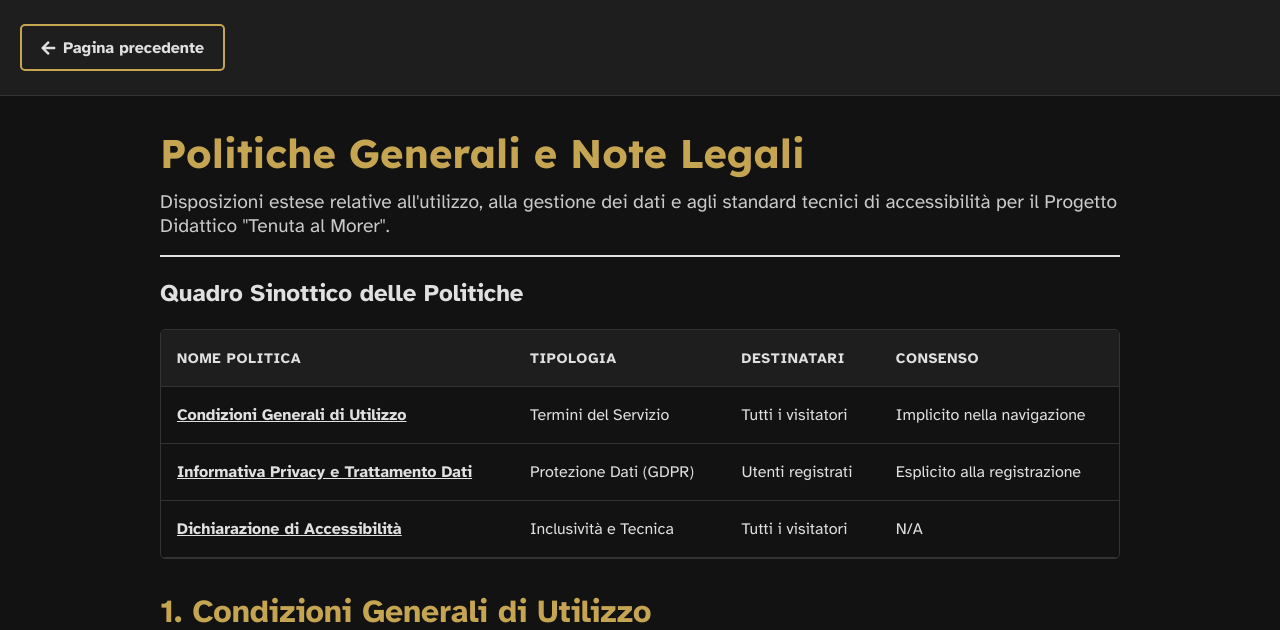
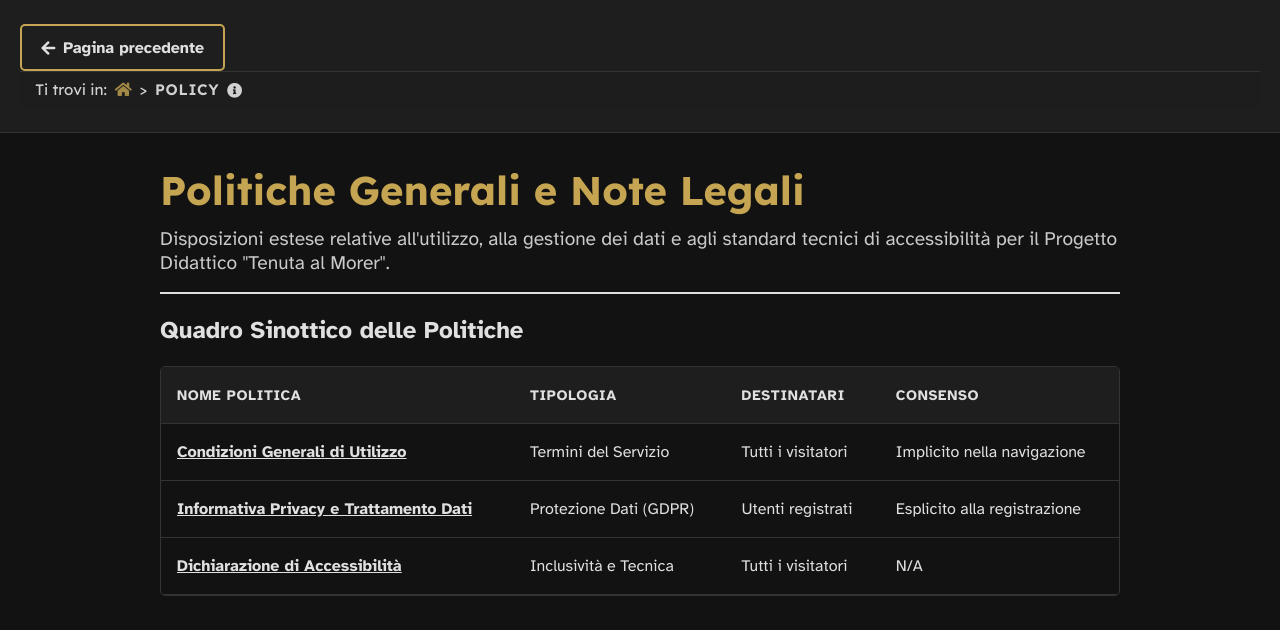
Before and after one commit to Tenuta-al-Morer/tecweb, a PHP site: page /html/policy.html in a window 1280 px wide. Shown: the top 630 px of the page. Run offline with PHP 8.4, Linux system fonts and the light colour scheme.

Commit message:
test icone breadcrum

```diff
--- a/html/contatti.html
+++ b/html/contatti.html
@@ -34,6 +34,7 @@
                     <i class="fas fa-bars"></i>
                 </button>
 
+
                 <img src="../images/logo.webp" alt="Tenuta al Morer">
 
                 <nav id="main-navigation" class="primary-navigation" aria-label="Navigazione principale">
@@ -55,6 +56,7 @@
             <nav id="breadcrumb" aria-label="Posizione nella pagina">
                 <div class="breadcrumb-container">
                     <span>Ti trovi in: </span>
+                    <a href="../index.html"><i class="fas fa-home home-icon" aria-hidden="true"></i></a> &gt;
                     <span class="current-page">Contatti</span>
                     <i class="fas fa-address-book"></i>
                 </div>
--- a/html/esperienze.html
+++ b/html/esperienze.html
@@ -55,6 +55,7 @@
             <nav id="breadcrumb" aria-label="Posizione nella pagina">
                 <div class="breadcrumb-container">
                     <span>Ti trovi in: </span>
+                    <a href="../index.html"><i class="fas fa-home home-icon" aria-hidden="true"></i></a> &gt;
                     <span class="current-page">Esperienze</span>
                     <i class="fas fa-utensils"></i>
                 </div>
--- a/html/login.html
+++ b/html/login.html
@@ -35,6 +35,7 @@
         <nav id="breadcrumb" aria-label="Posizione nella pagina">
             <div class="breadcrumb-container">
                 <span>Ti trovi in: </span>
+                <a href="../index.html"><i class="fas fa-home home-icon" aria-hidden="true"></i></a> &gt;
                 <span class="current-page">Login</span>
                 <i class="fas fa-envelope contact-icon" aria-hidden="true"></i>
             </div>
--- a/html/policy.html
+++ b/html/policy.html
@@ -36,6 +36,15 @@
             <a href="#" id="back-link" class="btn-outline">
                 <i class="fas fa-arrow-left"></i> Pagina precedente
             </a>
+        </nav>
+
+        <nav id="breadcrumb" aria-label="Posizione nella pagina">
+            <div class="breadcrumb-container">
+                <span>Ti trovi in: </span>
+                <a href="../index.html"><i class="fas fa-home home-icon" aria-hidden="true"></i></a> &gt;
+                <span class="current-page" aria-current="page">Policy</span>
+                <i class="fas fa-info-circle contact-icon" aria-hidden="true"></i>
+            </div>
         </nav>
     </header>
 
--- a/html/recuperopw.html
+++ b/html/recuperopw.html
@@ -35,6 +35,7 @@
         <nav id="breadcrumb" aria-label="Posizione nella pagina">
             <div class="breadcrumb-container">
                 <span>Ti trovi in: </span>
+                <a href="../index.html"><i class="fas fa-home home-icon" aria-hidden="true"></i></a> &gt;
                 <span class="current-page" aria-current="page">Recupero Password</span>
                 <i class="fas fa-key contact-icon" aria-hidden="true"></i>
             </div>
--- a/html/registrazione.html
+++ b/html/registrazione.html
@@ -35,6 +35,7 @@
         <nav id="breadcrumb" aria-label="Posizione nella pagina">
             <div class="breadcrumb-container">
                 <span>Ti trovi in: </span>
+                    <a href="../index.html"><i class="fas fa-home home-icon" aria-hidden="true"></i></a> &gt;
                 <span class="current-page">Registrazione</span>
                 <i class="fas fa-user-plus contact-icon" aria-hidden="true"></i>
             </div>
--- a/html/tenuta.html
+++ b/html/tenuta.html
@@ -55,6 +55,7 @@
             <nav id="breadcrumb" aria-label="Posizione nella pagina">
                 <div class="breadcrumb-container">
                     <span>Ti trovi in: </span>
+                    <a href="../index.html"><i class="fas fa-home home-icon" aria-hidden="true"></i></a> &gt;
                     <span class="current-page">La tenuta</span>
                     <i class="fas fa-seedling"></i>
                 </div>
--- a/html/vini.html
+++ b/html/vini.html
@@ -55,6 +55,7 @@
             <nav id="breadcrumb" aria-label="Posizione nella pagina">
                 <div class="breadcrumb-container">
                     <span>Ti trovi in: </span>
+                    <a href="../index.html"><i class="fas fa-home home-icon" aria-hidden="true"></i></a> &gt;
                     <span class="current-page">I vini</span>
                     <i class="fas fa-wine-glass wine-icon"></i>
                 </div>
--- a/style/stile.css
+++ b/style/stile.css
@@ -230,6 +230,16 @@ a.navigationHelp:visited {
     color: var(--navtxtcolor);
     text-transform: uppercase;
     letter-spacing: 0.05em;
+}
+
+/* Stile generico per tutte le icone dentro breadcrumb che seguono un link */
+.breadcrumb-container a i {
+    color: var(--currentcolor);
+    transition: all 0.3s ease;
+}
+
+.breadcrumb-container a:hover i {
+    transform: scale(1.3);
 }
 
 /* =============================
```
